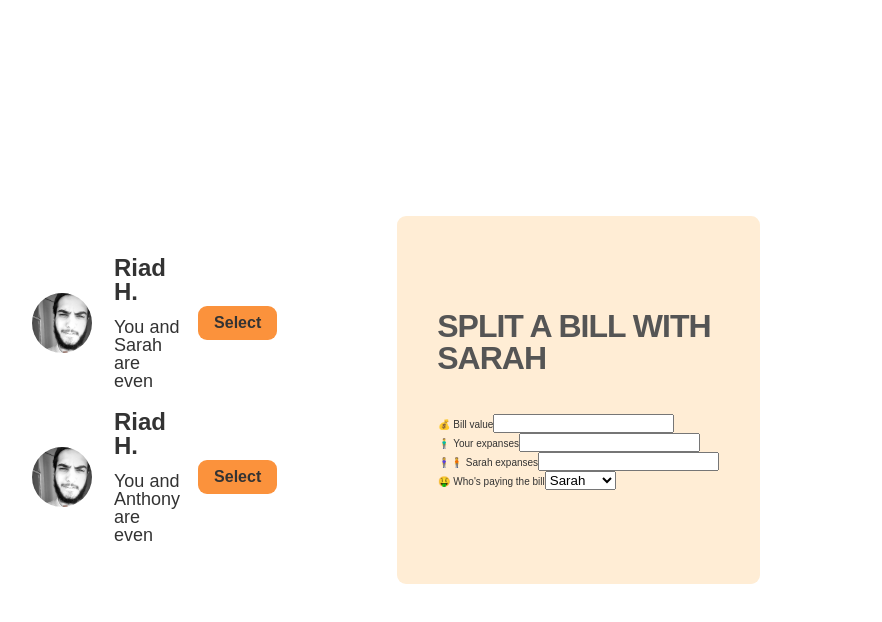
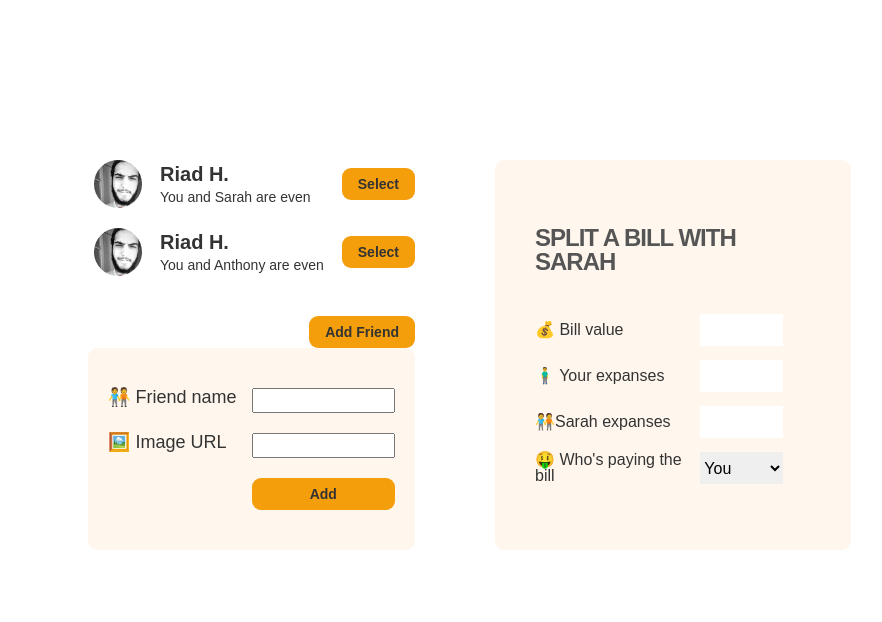
Before and after one commit to GaziRiad/Eat-N-SPLIT, a React (Create React App) app: page / in a window 1280 px wide. Shown: the top 622 px of the page, without its empty margins (264-1146 px from the left). Built offline with nearby package versions, Linux system fonts and the light colour scheme.

Commit message:
finished building static UI

```diff
--- a/src/components/App.js
+++ b/src/components/App.js
@@ -21,7 +21,7 @@ const friends = [
 export default function App() {
   return (
     <div className="app">
-      <FriendsList />
+      <Sidebar />
       <SplitBill />
     </div>
   );
@@ -32,41 +32,48 @@ function SplitBill() {
     <div className="split-bill--box">
       <h2>Split a bill with Sarah</h2>
       <form className="splitting-form">
-        <div>
         <label>💰 Bill value</label>
         <input type="number"></input>
-        </div>
 
-        <div>
         <label>🧍‍♂️ Your expanses</label>
         <input type="number"></input>
-        </div>
 
-        <div>
-          <label>🧍‍♀️🧍 Sarah expanses</label>
+        <label>🧑‍🤝‍🧑Sarah expanses</label>
         <input type="number"></input>
-        </div>
 
-        <div>
         <label>🤑 Who's paying the bill</label>
         <select>
+          <option>You</option>
           {friends.map((friend) => (
-              <option value={friend.name}>{friend.name}</option>
+            <option value={friend.name} key={friend.id}>
+              {friend.name}
+            </option>
           ))}
         </select>
-        </div>
       </form>
     </div>
   );
 }
 
-function FriendsList() {
+function Sidebar() {
   return (
+    <div className="Side-bar">
+      <FriendList />
+      <AddFriend />
+    </div>
+  );
+}
+
+function FriendList() {
+  return (
+    <div className="friend-list-wrapper">
       <ul className="friends-list">
         {friends.map((friend) => (
           <Friend key={friend.id} name={friend.name} debt={friend.debts} />
         ))}
       </ul>
+      <Button className="add-friend--btn">Add Friend</Button>
+    </div>
   );
 }
 
@@ -78,13 +85,26 @@ function Friend({ name, debt }) {
         <h3>Riad H.</h3>
         <p>You and {name} are even</p>
       </div>
-      <Button />
+      <Button>Select</Button>
     </li>
   );
 }
 
-function AddFriend() {}
+function AddFriend() {
+  return (
+    <div className="add-friend-wrapper">
+      <form className="add-friend-form">
+        <label>🧑‍🤝‍🧑 Friend name</label>
+        <input type="text"></input>
+        <label>🖼️ Image URL</label>
+        <input type="text"></input>
+        <span></span>
+        <Button>Add</Button>
+      </form>
+    </div>
+  );
+}
 
-function Button() {
-  return <button className="btn-primary">Select</button>;
+function Button({ children }) {
+  return <button className="btn-primary">{children}</button>;
 }
--- a/src/index.css
+++ b/src/index.css
@@ -15,16 +15,24 @@ body {
   color: #333;
   display: flex;
   justify-content: center;
-  align-items: center;
+  margin-top: 16rem;
   height: 100vh;
 }
 
 .app {
   display: grid;
-  grid-template-columns: 45fr 55fr;
+  grid-template-columns: 35fr 65fr;
 
-  width: 60vw;
+  width: 45vw;
   column-gap: 8rem;
+}
+
+.friend-list-wrapper {
+  display: flex;
+  flex-direction: column;
+  align-items: flex-end;
+  gap: 4rem;
+  /* padding: 4rem; */
 }
 
 .friends-list {
@@ -32,19 +40,21 @@ body {
   display: flex;
   flex-direction: column;
   gap: 2rem;
-  padding: 4rem;
+}
+
+.add-friend--btn {
 }
 
 .friend-wrapper {
   display: grid;
-  grid-template-columns: 6.4rem 1fr auto;
+  grid-template-columns: 4.8rem 1fr auto;
   align-items: center;
   column-gap: 1.8rem;
 }
 
 .friend-wrapper img {
-  width: 6rem;
-  height: 6rem;
+  width: 4.8rem;
+  height: 4.8rem;
   border-radius: 1000rem;
 }
 
@@ -52,13 +62,13 @@ body {
 }
 
 .friend-details h3 {
-  font-size: 2.4rem;
+  font-size: 2rem;
   font-weight: 700;
-  margin-bottom: 1.4rem;
+  margin-bottom: 0.6rem;
 }
 
 .friend-details p {
-  font-size: 1.8rem;
+  font-size: 1.4rem;
   font-weight: 500;
 }
 
@@ -67,12 +77,12 @@ body {
   background: none;
   border: none;
   color: #333;
-  font-weight: 800;
-  font-size: 1.6rem;
+  font-weight: 700;
+  font-size: 1.4rem;
   padding: 0.8rem 1.6rem;
 
   border-radius: 0.9rem;
-  background-color: #fb923c;
+  background-color: #f59e0b;
 }
 
 /*  */
@@ -83,13 +93,13 @@ body {
   justify-content: center;
   align-items: center;
 
-  background-color: #ffedd5;
+  background-color: #fff7ed;
   border-radius: 0.9rem;
   padding: 4rem;
 }
 
 .split-bill--box h2 {
-  font-size: 3.2rem;
+  font-size: 2.4rem;
   text-transform: uppercase;
   color: #555;
   letter-spacing: -1px;
@@ -97,4 +107,41 @@ body {
 }
 
 .splitting-form {
+  font-size: 1.6rem;
+  font-weight: 500;
+  display: grid;
+  align-items: center;
+  grid-template-columns: 60% 30%;
+  row-gap: 1.4rem;
 }
+
+.splitting-form input,
+select {
+  font-size: 1.6rem;
+  border: none;
+  height: 3.2rem;
+}
+
+/*  */
+.add-friend-wrapper {
+  background-color: #fff7ed;
+  border-radius: 0.9rem;
+  padding: 4rem 2rem;
+}
+
+.add-friend-form {
+  display: grid;
+  grid-template-columns: 50% 50%;
+  row-gap: 2rem;
+}
+
+.add-friend-form button {
+}
+
+.add-friend-form label {
+  font-size: 1.8rem;
+}
+
+.add-friend-form input {
+  font-size: 1.8rem;
+}
```
Lines whose indentation alone changed are shown as unchanged.
